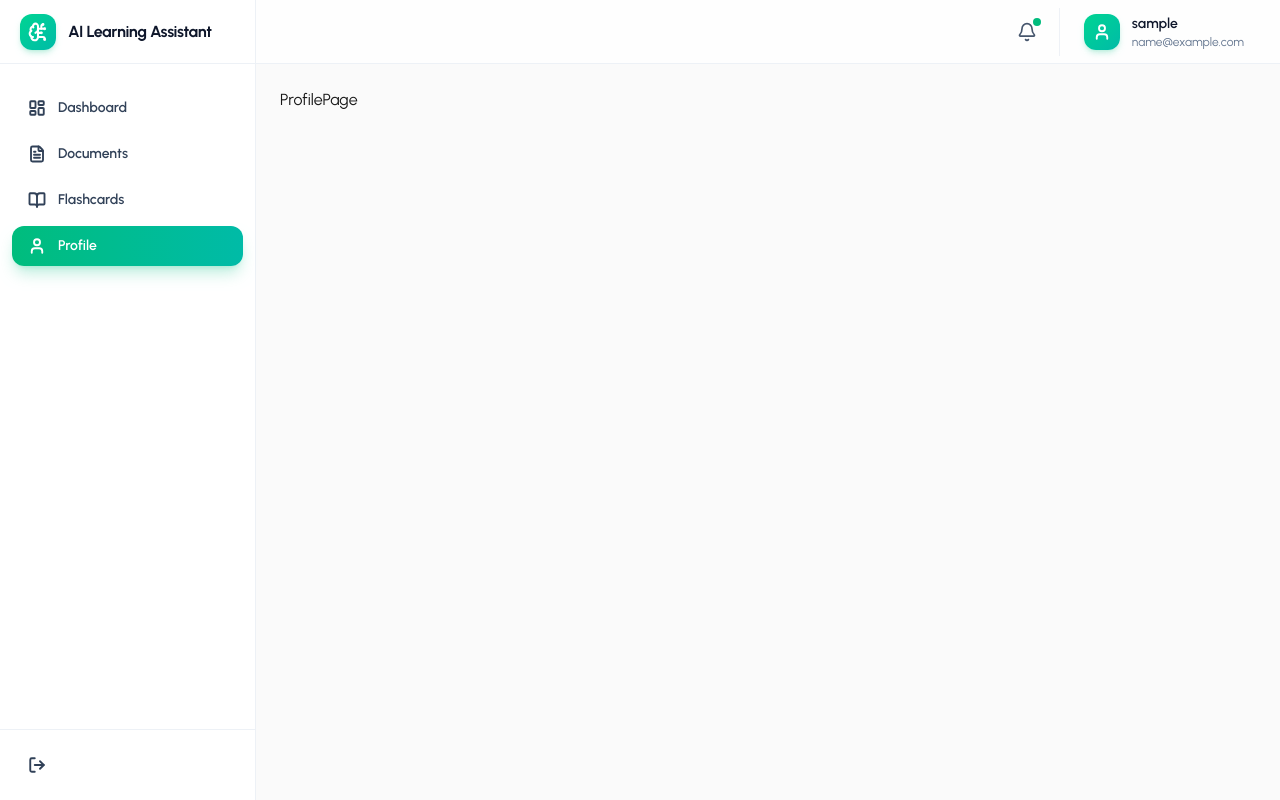
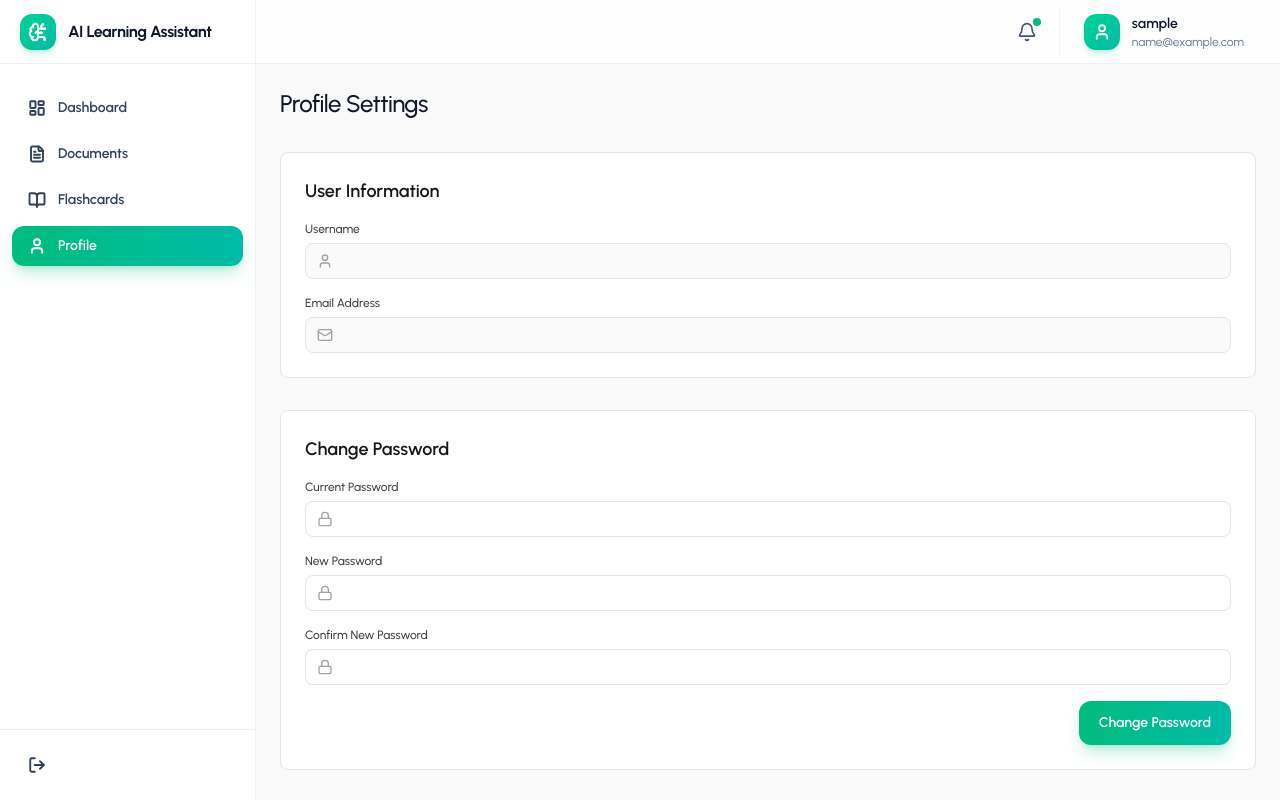
Before and after one commit to MAHEK-ops/ai-learning-assistant, a React (Vite) app in the folder frontend/ai-learning-assistant/: page /profile in a window 1280 px wide. Built offline with nearby package versions, Linux system fonts and the light colour scheme; no server answers; sample sign-in values are in the browser's storage.

Commit message:
feat: add profile screen with change password functionality

```diff
--- a/frontend/ai-learning-assistant/src/pages/Profile/ProfilePage.jsx
+++ b/frontend/ai-learning-assistant/src/pages/Profile/ProfilePage.jsx
@@ -1,7 +1,176 @@
-import React from 'react';
+import React, { useState, useEffect } from 'react';
+import PageHeader from '../../components/common/PageHeader';
+import Button from '../../components/common/Button';
+import Spinner from '../../components/common/Spinner';
+import authService from '../../services/authService';
+import { useAuth } from '../../context/AuthContext';
+import toast from 'react-hot-toast';
+import { User, Mail, Lock } from 'lucide-react';
 const ProfilePage = () => {
-  return(
-    <div>ProfilePage</div>
+  const [loading, setLoading] = useState(false);
+  const [passwordLoading, setPasswordLoading] = useState(false);
+
+  const [username, setUsername] = useState("");
+  const [email, setEmail] = useState("");
+  const [currentPassword, setCurrentPassword] = useState("");
+  const [newPassword, setNewPassword] = useState("");
+  const [confirmNewPassword, setConfirmNewPassword] = useState("");
+
+  useEffect(() => {
+    const fetchProfile = async () => {
+      try {
+        const {data} = await authService.getProfile();
+        setUsername(data.username);
+        setEmail(data.email);
+      } catch (error) {
+        toast.error("Failed to fetch profile data.");
+        console.error(error);
+      } finally {
+        setLoading(false);
+      }
+    };
+    fetchProfile();
+  },[]);
+
+  const handleChangePassword = async(e) => {
+    e.preventDefault();
+    if (newPassword !== confirmNewPassword){
+      toast.error("New passwords do not match.");
+      return;
+    }
+    if (newPassword.length < 6) {
+      toast.error("New password must be at least 6 characters long.");
+      return ;
+    }
+    setPasswordLoading(true);
+    try {
+      await authService.changePassword({currentPassword,newPassword});
+      toast.success("Password changed successfully!");
+      setCurrentPassword("");
+      setNewPassword("");
+      setConfirmNewPassword("");
+    } catch (error){
+      toast.error(error.message || "Failed to change password.");
+      setCurrentPassword("");
+      setNewPassword("");
+      setConfirmNewPassword("");
+    } finally {
+      setPasswordLoading(false);
+    }
+  }
+
+  if (loading){
+    return <Spinner />
+  };
+
+
+  return (
+    <div>
+      <PageHeader title="Profile Settings" />
+
+      <div className='space-y-8'>
+        {/* User Information Display */}
+        <div className='bg-white border border-neutral-200 rounded-lg p-6'>
+          <h3 className='text-lg font-semibold text-neutral-900 mb-4'>
+            User Information
+          </h3>
+          <div className='space-y-4'>
+            <div>
+              <label className='block text-xs font-medium text-neutral-700 mb-1.5'>
+                Username
+              </label>
+              <div className='relative'>
+                <div className='absolute inset-y-0 left-0 pl-3 flex items-center pointer-events-none'>
+                  <User className='h-4 w-4 text-neutral-400' />
+                </div>
+                <p className='w-full h-9 pl-9 pr-3 pt-2 border border-neutral-200 rounded-lg bg-neutral-50 text-sm text-neutral-900'>
+                  {username}
+                </p>
+              </div>
+
+            </div>
+            <div>
+              <label className='block text-xs font-medium text-neutral-700 mb-1.5'>
+                Email Address
+              </label>
+              <div className='relative'>
+                <div className='absolute inset-y-0 left-0 pl-3 flex items-center pointer-events-none'>
+                  <Mail className='h-4 w-4 text-neutral-400' />
+                </div>
+                <p className='w-full h-9 pl-9 pr-3 pt-2 border border-neutral-200 rounded-lg bg-neutral-50 text-sm text-neutral-900'>
+                  {email}
+                </p>
+              </div>
+            </div>
+          </div>
+        </div>
+
+        {/* Change Password */}
+        <div className='bg-white border border-neutral-200 rounded-lg p-6'>
+          <h3 className='text-lg font-semibold text-neutral-900 mb-4'>
+            Change Password
+          </h3>
+          <form onSubmit={handleChangePassword} className='space-y-4'>
+            <div>
+              <label className='block text-xs font-medium text-neutral-700 mb-1.5'>
+                Current Password
+              </label>
+              <div className='relative'>
+                <div className='absolute inset-y-0 left-0 pl-3 flex items-center pointer-events-none'>
+                  <Lock className='h-4 w-4 text-neutral-400'/>
+                </div>
+                <input
+                  type="password"
+                  value={currentPassword}
+                  onChange={(e) => setCurrentPassword(e.target.value)}
+                  required
+                  className='w-full h-9 pl-9 pr-3 border border-neutral-200 rounded-lg bg-white text-sm text-neutral-900 placeholder-neutral-400 transition-colors duration-150 focus:outline-none focus:ring-2 focus:ring-[#00d492] focus:border-transparent'
+                />
+              </div>
+            </div>
+            <div>
+              <label className='block text-xs font-medium text-neutral-700 mb-1.5'>
+                New Password
+              </label>
+              <div className='relative'>
+                <div className='absolute inset-y-0 left-0 pl-3 flex items-center pointer-events-none'>
+                  <Lock className='h-4 w-4 text-neutral-400'/>
+                </div>
+                <input
+                  type="password"
+                  value={newPassword}
+                  onChange={(e) => setNewPassword(e.target.value)}
+                  required
+                  className='w-full h-9 pl-9 pr-3 border border-neutral-200 rounded-lg bg-white text-sm text-neutral-900 placeholder-neutral-400 transition-colors duration-150 focus:outline-none focus:ring-2 focus:ring-[#00d492] focus:border-transparent'
+                />
+              </div>
+            </div>
+            <div>
+              <label className='block text-xs font-medium text-neutral-700 mb-1.5'>
+                Confirm New Password
+              </label>
+              <div className='relative'>
+                <div className='absolute inset-y-0 left-0 pl-3 flex items-center pointer-events-none'>
+                  <Lock className='h-4 w-4 text-neutral-400'/>
+                </div>
+                <input
+                  type='password'
+                  value={confirmNewPassword}
+                  onChange={(e) => setConfirmNewPassword(e.target.value)}
+                  required
+                  className='w-full h-9 pl-9 pr-3 border border-neutral-200 rounded-lg bg-white text-sm text-neutral-900 placeholder-neutral-400 transition-colors duration-150 focus:outline-none focus:ring-2 focus:ring-[#00d492] focus:border-transparent'
+                />
+              </div>
+            </div>
+            <div className='flex justify-end'>
+              <Button type="submit" disabled={passwordLoading}>
+                {passwordLoading? "Changing..." : "Change Password"}
+              </Button>
+            </div>
+          </form>
+        </div>
+      </div>
+    </div>
   )
 }
 export default ProfilePage;
```
